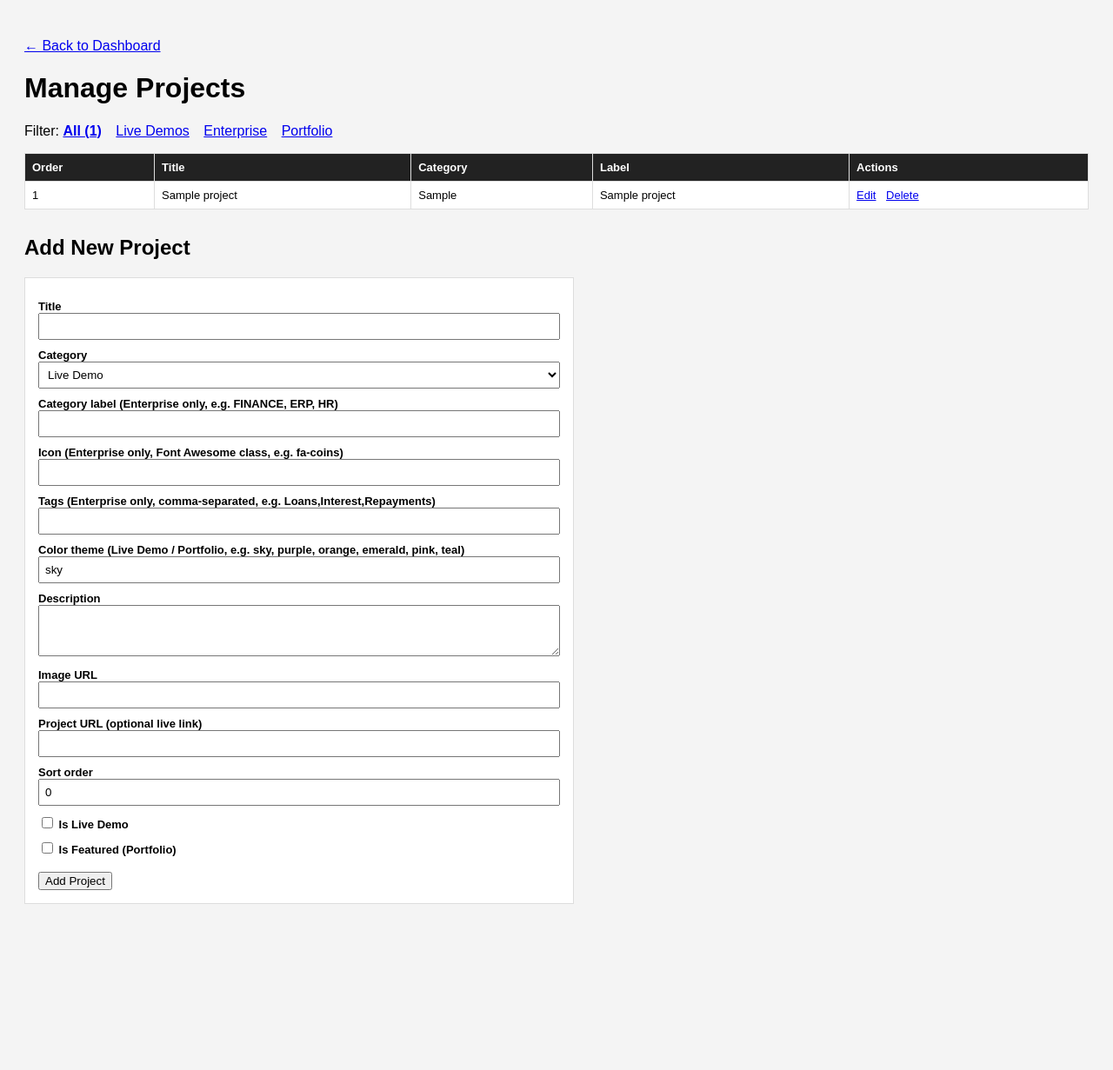
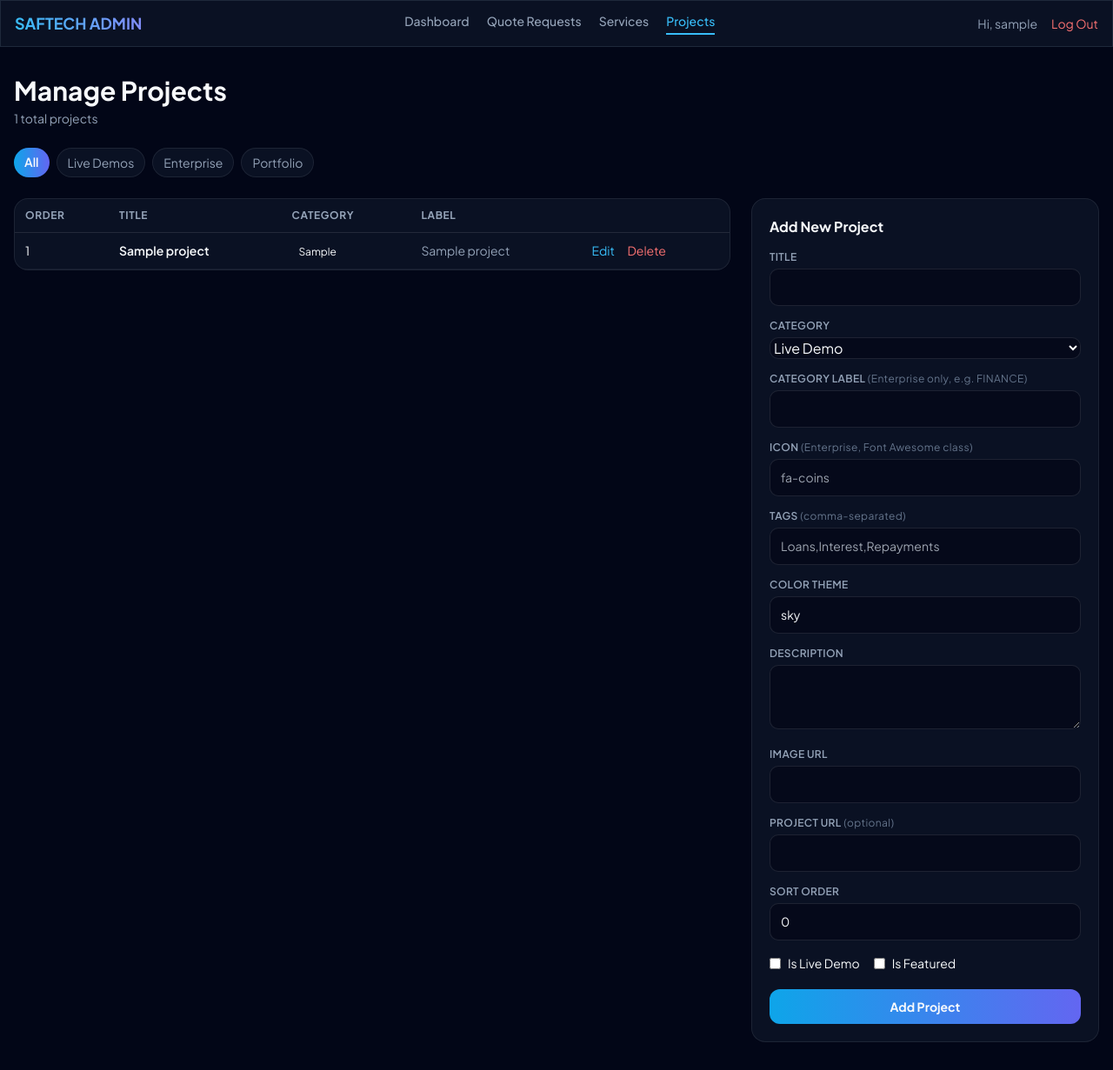
Before and after one commit to Safaritu/SAFTECH-RESOLUTION, a PHP site: page /admin/projects.php in a window 1280 px wide. Shown: the whole page at 87% size. Before the commit the page ends 1040 px from the top, so only its background shows below. Run offline with PHP 8.4, Linux system fonts and the light colour scheme; the visitor is signed in with stand-in values (Sample User, id 1); tables that the repository leaves empty hold one stand-in row (values such as "Sample post"); a stand-in replaces the project's code that opens the database connection; some libraries are stand-ins or nearby versions.

Commit message:
Redesign admin projects page with branded dark theme - full admin redesign complete

```diff
--- a/public/admin/projects.php
+++ b/public/admin/projects.php
@@ -9,7 +9,6 @@ if (!isset($_SESSION['admin_id'])) {
 
 $error = '';
 
-// Delete
 if (isset($_GET['delete'])) {
     $stmt = $pdo->prepare("DELETE FROM projects WHERE id = ?");
     $stmt->execute([(int) $_GET['delete']]);
@@ -17,7 +16,6 @@ if (isset($_GET['delete'])) {
     exit;
 }
 
-// Add or Update
 if ($_SERVER['REQUEST_METHOD'] === 'POST') {
     $title = trim($_POST['title'] ?? '');
     $category = trim($_POST['category'] ?? 'portfolio');
@@ -48,7 +46,6 @@ if ($_SERVER['REQUEST_METHOD'] === 'POST') {
     }
 }
 
-// Editing an existing one?
 $editRow = null;
 if (isset($_GET['edit'])) {
     $stmt = $pdo->prepare("SELECT * FROM projects WHERE id = ?");
@@ -56,7 +53,6 @@ if (isset($_GET['edit'])) {
     $editRow = $stmt->fetch();
 }
 
-// Filter by category
 $filter = $_GET['filter'] ?? 'all';
 if ($filter !== 'all') {
     $stmt = $pdo->prepare("SELECT * FROM projects WHERE category = ? ORDER BY sort_order");
@@ -65,103 +61,100 @@ if ($filter !== 'all') {
 } else {
     $projects = $pdo->query("SELECT * FROM projects ORDER BY category, sort_order")->fetchAll();
 }
+
+$pageTitle = 'Manage Projects';
+$totalCount = $pdo->query("SELECT COUNT(*) FROM projects")->fetchColumn();
+
+$catLabels = ['live_demo' => 'Live Demo', 'enterprise' => 'Enterprise', 'portfolio' => 'Portfolio'];
+$catColors = ['live_demo' => 'text-sky-300 bg-sky-500/15', 'enterprise' => 'text-purple-300 bg-purple-500/15', 'portfolio' => 'text-emerald-300 bg-emerald-500/15'];
+
+require __DIR__ . '/../../includes/admin_header.php';
 ?>
-<!DOCTYPE html>
-<html lang="en">
-<head>
-    <meta charset="UTF-8">
-    <title>Manage Projects | Admin</title>
-    <style>
-        body { font-family: Arial, sans-serif; padding: 20px; background: #f4f4f4; }
-        table { width: 100%; border-collapse: collapse; background: white; margin-bottom: 30px; }
-        th, td { border: 1px solid #ddd; padding: 8px; text-align: left; font-size: 13px; }
-        th { background: #222; color: white; }
-        form.card { background: white; padding: 15px; border: 1px solid #ddd; max-width: 600px; }
-        form.card label { display: block; margin-top: 10px; font-size: 13px; font-weight: bold; }
-        form.card input[type=text], form.card textarea, form.card input[type=number], form.card select { width: 100%; padding: 6px; box-sizing: border-box; }
-        .error { color: red; }
-        .actions a { margin-right: 8px; font-size: 13px; }
-        .filters a { margin-right: 12px; }
-        .filters a.active { font-weight: bold; text-decoration: underline; }
-        .checkbox-row label { display: inline; font-weight: normal; margin-right: 15px; }
-        .checkbox-row input { width: auto; }
-    </style>
-</head>
-<body>
-    <p><a href="dashboard.php">&larr; Back to Dashboard</a></p>
-    <h1>Manage Projects</h1>
-    <?php if ($error): ?><p class="error"><?= htmlspecialchars($error) ?></p><?php endif; ?>
+<h1 class="text-2xl md:text-3xl font-bold mb-1">Manage Projects</h1>
+<p class="text-slate-400 text-sm mb-6"><?= $totalCount ?> total projects</p>
 
-    <p class="filters">
-        Filter:
-        <a href="?filter=all" class="<?= $filter === 'all' ? 'active' : '' ?>">All (<?= count($pdo->query("SELECT id FROM projects")->fetchAll()) ?>)</a>
-        <a href="?filter=live_demo" class="<?= $filter === 'live_demo' ? 'active' : '' ?>">Live Demos</a>
-        <a href="?filter=enterprise" class="<?= $filter === 'enterprise' ? 'active' : '' ?>">Enterprise</a>
-        <a href="?filter=portfolio" class="<?= $filter === 'portfolio' ? 'active' : '' ?>">Portfolio</a>
-    </p>
+<div class="flex gap-2 mb-6 text-sm flex-wrap">
+    <a href="?filter=all" class="px-3 py-1.5 rounded-full <?= $filter === 'all' ? 'btn-primary font-semibold' : 'glass text-slate-400' ?>">All</a>
+    <a href="?filter=live_demo" class="px-3 py-1.5 rounded-full <?= $filter === 'live_demo' ? 'btn-primary font-semibold' : 'glass text-slate-400' ?>">Live Demos</a>
+    <a href="?filter=enterprise" class="px-3 py-1.5 rounded-full <?= $filter === 'enterprise' ? 'btn-primary font-semibold' : 'glass text-slate-400' ?>">Enterprise</a>
+    <a href="?filter=portfolio" class="px-3 py-1.5 rounded-full <?= $filter === 'portfolio' ? 'btn-primary font-semibold' : 'glass text-slate-400' ?>">Portfolio</a>
+</div>
 
-    <table>
-        <tr><th>Order</th><th>Title</th><th>Category</th><th>Label</th><th>Actions</th></tr>
+<?php if ($error): ?><div class="mb-4 p-3 rounded-xl bg-red-500/15 border border-red-500/30 text-red-300 text-sm"><?= htmlspecialchars($error) ?></div><?php endif; ?>
+
+<div class="grid lg:grid-cols-3 gap-6">
+    <div class="lg:col-span-2">
+        <div class="glass rounded-2xl overflow-x-auto">
+            <table class="admin-table">
+                <tr><th>Order</th><th>Title</th><th>Category</th><th>Label</th><th></th></tr>
                 <?php foreach ($projects as $p): ?>
                 <tr>
                     <td><?= $p['sort_order'] ?></td>
-            <td><?= htmlspecialchars($p['title']) ?></td>
-            <td><?= htmlspecialchars($p['category']) ?></td>
-            <td><?= htmlspecialchars($p['category_label']) ?></td>
-            <td class="actions">
-                <a href="?edit=<?= $p['id'] ?>">Edit</a>
-                <a href="?delete=<?= $p['id'] ?>" onclick="return confirm('Delete this project?')">Delete</a>
+                    <td class="font-semibold"><?= htmlspecialchars($p['title']) ?></td>
+                    <td><span class="px-2 py-1 rounded-full text-xs <?= $catColors[$p['category']] ?? '' ?>"><?= $catLabels[$p['category']] ?? htmlspecialchars($p['category']) ?></span></td>
+                    <td class="text-slate-400"><?= htmlspecialchars($p['category_label']) ?></td>
+                    <td class="whitespace-nowrap">
+                        <a href="?edit=<?= $p['id'] ?>&filter=<?= $filter ?>" class="text-sky-400 hover:underline mr-3">Edit</a>
+                        <a href="?delete=<?= $p['id'] ?>" onclick="return confirm('Delete this project?')" class="text-red-400 hover:underline">Delete</a>
                     </td>
                 </tr>
                 <?php endforeach; ?>
+                <?php if (!$projects): ?>
+                <tr><td colspan="5" class="text-center text-slate-500 py-8">No projects in this category yet.</td></tr>
+                <?php endif; ?>
             </table>
+        </div>
+    </div>
 
-    <h2><?= $editRow ? 'Edit Project' : 'Add New Project' ?></h2>
-    <form class="card" method="POST">
+    <div>
+        <div class="glass rounded-2xl p-5">
+            <h2 class="font-bold mb-2"><?= $editRow ? 'Edit Project' : 'Add New Project' ?></h2>
+            <form method="POST">
                 <input type="hidden" name="id" value="<?= $editRow ? $editRow['id'] : '' ?>">
-        <label>Title</label>
+
+                <label class="form-label">Title</label>
                 <input type="text" name="title" value="<?= htmlspecialchars($editRow['title'] ?? '') ?>" required>
 
-        <label>Category</label>
+                <label class="form-label">Category</label>
                 <select name="category">
-            <?php $cats = ['live_demo' => 'Live Demo', 'enterprise' => 'Enterprise Solution', 'portfolio' => 'Portfolio']; ?>
-            <?php foreach ($cats as $val => $label): ?>
+                    <?php foreach ($catLabels as $val => $label): ?>
                         <option value="<?= $val ?>" <?= (($editRow['category'] ?? '') === $val) ? 'selected' : '' ?>><?= $label ?></option>
                     <?php endforeach; ?>
                 </select>
 
-        <label>Category label (Enterprise only, e.g. FINANCE, ERP, HR)</label>
+                <label class="form-label">Category label <span class="normal-case font-normal text-slate-500">(Enterprise only, e.g. FINANCE)</span></label>
                 <input type="text" name="category_label" value="<?= htmlspecialchars($editRow['category_label'] ?? '') ?>">
 
-        <label>Icon (Enterprise only, Font Awesome class, e.g. fa-coins)</label>
-        <input type="text" name="icon" value="<?= htmlspecialchars($editRow['icon'] ?? '') ?>">
+                <label class="form-label">Icon <span class="normal-case font-normal text-slate-500">(Enterprise, Font Awesome class)</span></label>
+                <input type="text" name="icon" value="<?= htmlspecialchars($editRow['icon'] ?? '') ?>" placeholder="fa-coins">
 
-        <label>Tags (Enterprise only, comma-separated, e.g. Loans,Interest,Repayments)</label>
-        <input type="text" name="tags" value="<?= htmlspecialchars($editRow['tags'] ?? '') ?>">
+                <label class="form-label">Tags <span class="normal-case font-normal text-slate-500">(comma-separated)</span></label>
+                <input type="text" name="tags" value="<?= htmlspecialchars($editRow['tags'] ?? '') ?>" placeholder="Loans,Interest,Repayments">
 
-        <label>Color theme (Live Demo / Portfolio, e.g. sky, purple, orange, emerald, pink, teal)</label>
-        <input type="text" name="color_theme" value="<?= htmlspecialchars($editRow['color_theme'] ?? 'sky') ?>">
+                <label class="form-label">Color theme</label>
+                <input type="text" name="color_theme" value="<?= htmlspecialchars($editRow['color_theme'] ?? 'sky') ?>" placeholder="sky, purple, orange...">
 
-        <label>Description</label>
+                <label class="form-label">Description</label>
                 <textarea name="description" rows="3"><?= htmlspecialchars($editRow['description'] ?? '') ?></textarea>
 
-        <label>Image URL</label>
+                <label class="form-label">Image URL</label>
                 <input type="text" name="image_path" value="<?= htmlspecialchars($editRow['image_path'] ?? '') ?>">
 
-        <label>Project URL (optional live link)</label>
+                <label class="form-label">Project URL <span class="normal-case font-normal text-slate-500">(optional)</span></label>
                 <input type="text" name="project_url" value="<?= htmlspecialchars($editRow['project_url'] ?? '') ?>">
 
-        <label>Sort order</label>
+                <label class="form-label">Sort order</label>
                 <input type="number" name="sort_order" value="<?= htmlspecialchars($editRow['sort_order'] ?? 0) ?>">
 
-        <div class="checkbox-row" style="margin-top:10px;">
-            <label><input type="checkbox" name="is_live" <?= (!empty($editRow['is_live'])) ? 'checked' : '' ?>> Is Live Demo</label>
-            <label><input type="checkbox" name="is_featured" <?= (!empty($editRow['is_featured'])) ? 'checked' : '' ?>> Is Featured (Portfolio)</label>
+                <div class="flex gap-4 mt-4 text-sm">
+                    <label class="flex items-center gap-2"><input type="checkbox" name="is_live" class="!w-auto" <?= (!empty($editRow['is_live'])) ? 'checked' : '' ?>> Is Live Demo</label>
+                    <label class="flex items-center gap-2"><input type="checkbox" name="is_featured" class="!w-auto" <?= (!empty($editRow['is_featured'])) ? 'checked' : '' ?>> Is Featured</label>
                 </div>
 
-        <br>
-        <button type="submit"><?= $editRow ? 'Update' : 'Add' ?> Project</button>
-        <?php if ($editRow): ?><a href="projects.php">Cancel</a><?php endif; ?>
+                <button type="submit" class="w-full mt-5 py-2.5 btn-primary rounded-xl font-bold text-sm"><?= $editRow ? 'Update' : 'Add' ?> Project</button>
+                <?php if ($editRow): ?><a href="projects.php" class="block text-center text-xs text-slate-400 mt-3 hover:text-white">Cancel edit</a><?php endif; ?>
             </form>
-</body>
-</html>
+        </div>
+    </div>
+</div>
+<?php require __DIR__ . '/../../includes/admin_footer.php'; ?>
```
Lines whose indentation alone changed are shown as unchanged.
